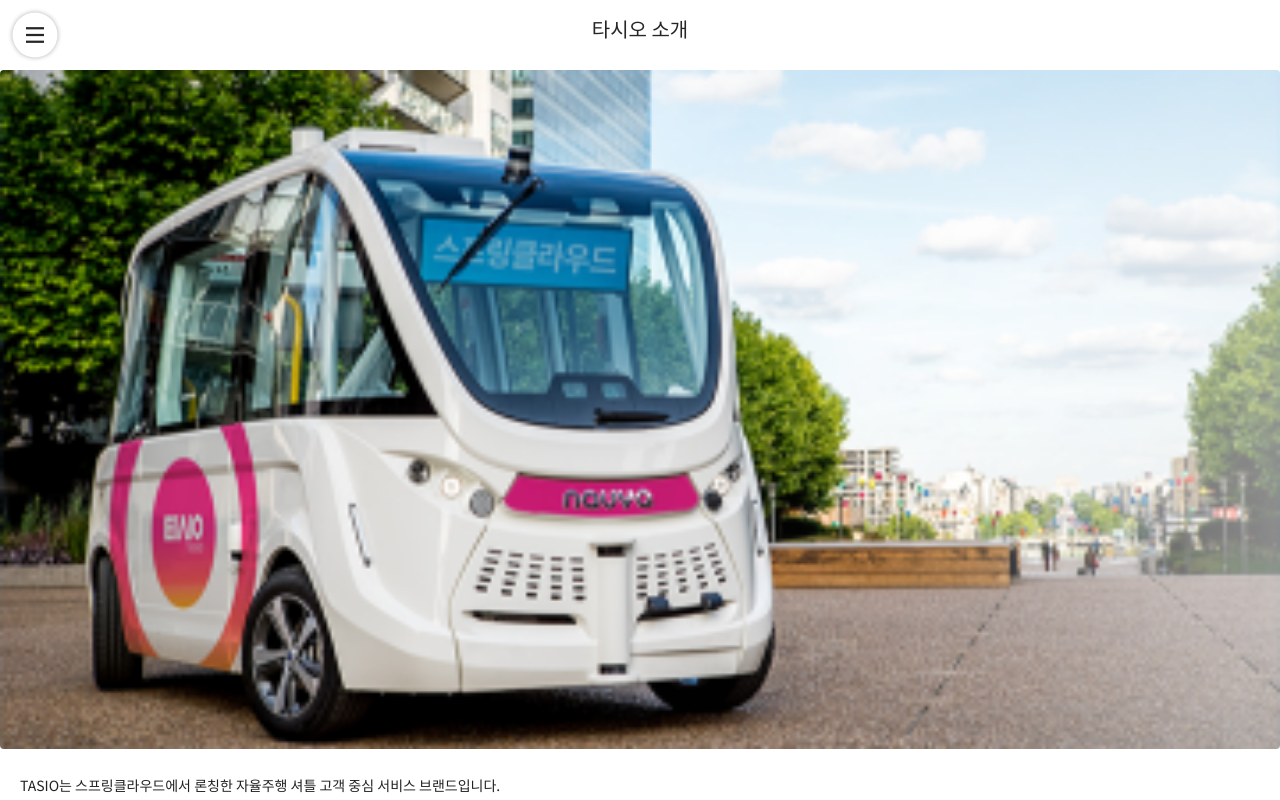
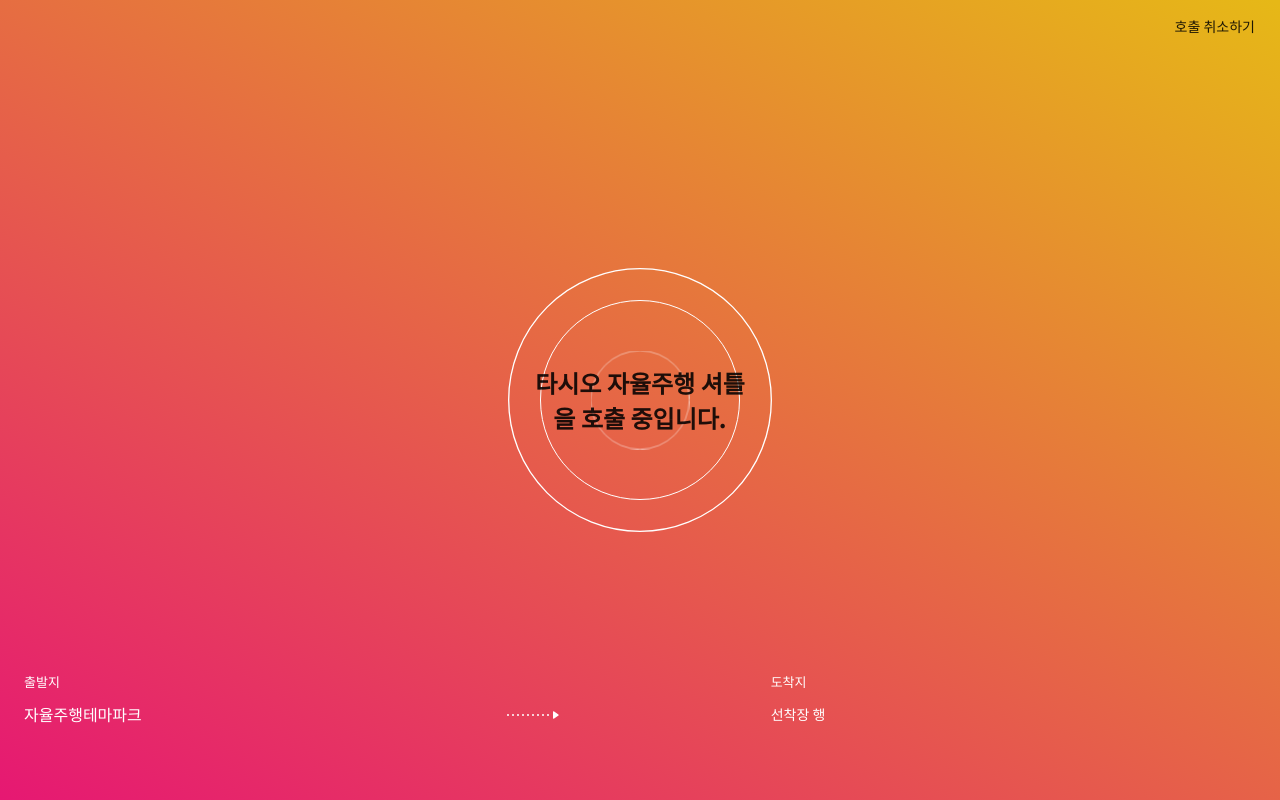
Before and after one commit to jinwoo6531/test2, a Vue app: page /calling in a window 1280 px wide. Before the commit this address led to /. Shown: the top 800 px of the page. Built offline with nearby package versions, Linux system fonts and the light colour scheme; no server answers; sample sign-in values are in the browser's storage; what vue-scroll-picker would draw is missing.

Commit message:
Ripple Animation

```diff
--- a/src/components/Map/Daegu.vue
+++ b/src/components/Map/Daegu.vue
@@ -75,7 +75,7 @@
                 </v-flex>
 
                 <v-flex class="pa-0 mt-1" v-if="callBtn">
-                    <v-btn style="height: 50px;" color="#E61773" class="callShuttle">호출하기</v-btn>
+                    <v-btn style="height: 50px;" color="#E61773" class="callShuttle" @click="$router.push('/calling')">호출하기</v-btn>
                 </v-flex>
             </v-flex>
         </v-layout>
@@ -472,7 +472,7 @@
                                 var ourVehicle = response.data.sort(function (a, b) {
                                     return a.id < b.id ? -1 : 1
                                 })
-                                this.vehicle.setLatLng([ourVehicle[0].lat, ourVehicle[0].lon]);
+                                this.vehicle.setLatLng([ourVehicle[0].lat, ourVehicle[0].lon])
 
                             }).catch(error => {
                                 console.log(error)
@@ -489,6 +489,5 @@
 }
 </script>
 
-<style scoped>
-
+<style>
 </style>
--- a/src/plugins/firebase.js
+++ b/src/plugins/firebase.js
@@ -18,7 +18,7 @@
     store.dispatch("fetchUser", user)
 
     if (user) {
-        router.push('/')
+        router.push('/calling')
     } else {
         router.push('/auth/accessphone')
     }
--- a/src/router/index.js
+++ b/src/router/index.js
@@ -6,6 +6,7 @@
 import AuthLayout from '@/views/Auth-layout'
 import MapLayout from '@/views/Map-layout'
 import StaticLayout from '@/views/Static-layout'
+import CallingLayout from '@/views/Calling-layout'
 
 Vue.use(VueRouter)
 
@@ -19,6 +20,11 @@
     path: '/infostep',
     name: 'InfoStep',
     component: InfoStep
+  },
+  {
+    path: '/calling',
+    name: 'CallingLayout',
+    component: CallingLayout
   },
   {
     path: '/auth',
--- /dev/null
+++ b/src/views/Calling-layout.vue
@@ -0,0 +1,235 @@
+<template>
+<v-container class="pa-0 gradient" fluid fill-height>
+    <div class="circle"></div>
+        <v-card class="d-flex justify-end call-cancel" color="transparent" flat>
+            호출 취소하기
+        </v-card>
+        <v-row no-gutters>
+            <v-col xs="12" sm="12" md="12">
+                <v-card color="transparent" flat></v-card>
+            </v-col>
+        </v-row>
+        <v-row no-gutters>
+            <v-col xs="12" sm="12" md="12">
+                <v-card class="pa-2 text-center call-msg" color="transparent" flat>
+                    타시오 자율주행 셔틀을 호출 중입니다.
+                </v-card>
+            </v-col>
+        </v-row>
+        <v-row no-gutters>
+            <v-col xs="12" sm="12" md="12">
+                <v-card color="transparent" flat></v-card>
+            </v-col>
+        </v-row>
+        <v-row no-gutters class="start-end-table">
+            <v-col xs="3" sm="3" md="3">
+                <v-card class="pa-2" color="transparent" flat>
+                    <v-simple-table dense style="background: transparent;">
+                        <template v-slot:default>
+                            <thead>
+                                <tr>
+                                    <th class="text-left" style="border-bottom: none; font-size: 13px;">출발지</th>
+                                </tr>
+                            </thead>
+                            <tbody>
+                                <tr>
+                                    <td style="font-size: 16px;">자율주행테마파크</td>
+                                </tr>
+                            </tbody>
+                        </template>
+                    </v-simple-table>
+                </v-card>
+            </v-col>
+            <v-col xs="4" sm="4" md="4">
+                <v-card class="pa-2 arrow-icon" color="transparent" flat>
+                    <v-simple-table dense style="background: transparent;">
+                        <template v-slot:default>
+                            <tbody>
+                                <tr>
+                                    <td></td>
+                                </tr>
+                                <tr>
+                                    <td>
+                                        <img src="../assets/arrow-right.svg">
+                                    </td>
+                                </tr>
+                                <tr>
+                                    <td></td>
+                                </tr>
+                            </tbody>
+                        </template>
+                    </v-simple-table>
+                </v-card>
+            </v-col>
+            <v-col xs="3" sm="3" md="3">
+                <v-card class="pa-2" color="transparent" flat>
+                    <v-simple-table dense style="background: transparent;">
+                        <template v-slot:default>
+                            <thead>
+                                <tr>
+                                    <th class="text-left" style="border-bottom: none; font-size: 13px;">도착지</th>
+                                </tr>
+                            </thead>
+                            <tbody>
+                                <tr>
+                                    <td>선착장 행</td>
+                                </tr>
+                            </tbody>
+                        </template>
+                    </v-simple-table>
+                </v-card>
+            </v-col>
+        </v-row>
+</v-container>
+</template>
+
+<script>
+export default {
+    name: 'CallingLayout',
+
+    computed: {
+        /* cardWidth() {
+            switch (this.$vuetify.breakpoint.name) {
+                case "xs":
+                    return "232px"
+                case "sm":
+                    return "232px"
+                case "md":
+                    return '300px'
+                case "lg":
+                    return '6800px'
+            }
+        } */
+    }
+}
+</script>
+
+<style scoped>
+@import url('https://fonts.googleapis.com/css2?family=Noto+Sans+KR:wght@500&display=swap');
+
+.gradient {
+    width: 100%;
+    height: 100%;
+    background: linear-gradient(208.69deg, #E6B817 0.28%, #E61773 100.58%);
+    position: relative;
+}
+
+.call-cancel {
+    font-family: Noto Sans KR;
+    font-style: normal;
+    font-weight: normal;
+    font-size: 14px;
+    line-height: 20px;
+    display: flex;
+    align-items: flex-end;
+    text-align: center;
+    color: #FFFFFF;
+    width: 100%;
+    position: absolute;
+    top: 16px;
+    right: 25px;
+}
+
+.call-msg {
+    font-family: Noto Sans KR;
+    font-style: normal;
+    font-weight: bold;
+    font-size: 24px;
+    line-height: 35px;
+    color: #FFFFFF;
+    width: 232px;
+    margin: 0 auto;
+}
+
+table tr th,
+table tr td {
+    font-family: Noto Sans KR;
+    font-style: normal;
+    font-weight: 500;
+    font-size: 16px;
+    color: #FFFFFF !important;
+    border-bottom: none !important;
+}
+
+.start-end-table {
+    position: absolute;
+    width: 100%;
+    bottom: 30px;
+}
+
+.arrow-icon {
+    width: 100%;
+    height: 100%;
+    text-align: center;
+}
+
+/* Circle */
+.circle {
+    height: 200px;
+    width: 200px;
+    border-radius: 50%;
+    border: 0.5px solid #FFF;
+    position: absolute;
+    top: 50%;
+    left: 50%;
+    -webkit-transition: height .25s ease, width .25s ease;
+    transition: height .25s ease, width .25s ease;
+    -webkit-transform: translate(-50%, -50%);
+    transform: translate(-50%, -50%);
+}
+
+.circle:before,
+.circle:after {
+    content: '';
+    display: block;
+    position: absolute;
+    top: 0;
+    right: 0;
+    bottom: 0;
+    left: 0;
+    border-radius: 50%;
+    border: 0.5px solid #FFF;
+}
+
+.circle:before {
+    -webkit-animation: ripple 2s linear infinite;
+    animation: ripple 2s linear infinite;
+}
+
+.circle:after {
+    -webkit-animation: ripple 2s linear 1s infinite;
+    animation: ripple 2s linear 1s infinite;
+}
+
+@-webkit-keyframes ripple {
+    0% {
+        -webkit-transform: scale(1);
+    }
+
+    75% {
+        -webkit-transform: scale(1.75);
+        opacity: 1;
+    }
+
+    100% {
+        -webkit-transform: scale(2);
+        opacity: 0;
+    }
+}
+
+@keyframes ripple {
+    0% {
+        transform: scale(0.5);
+    }
+
+    75% {
+        transform: scale(1.75);
+        opacity: 1;
+    }
+
+    100% {
+        transform: scale(2);
+        opacity: 0;
+    }
+}
+</style>
--- a/src/views/Map-layout.vue
+++ b/src/views/Map-layout.vue
@@ -212,9 +212,9 @@
 .callShuttle {
     width: 100%;
     border-radius: 0;
-    color: #FFF;
+    color: #FFF !important;
     font-style: normal;
     font-weight: 500;
-    font-size: 16px;
+    font-size: 16px !important;
 }
 </style>
```
Also changed, not shown: src/assets/arrow-right.svg (added), src/views/Splash.vue (indentation only).
